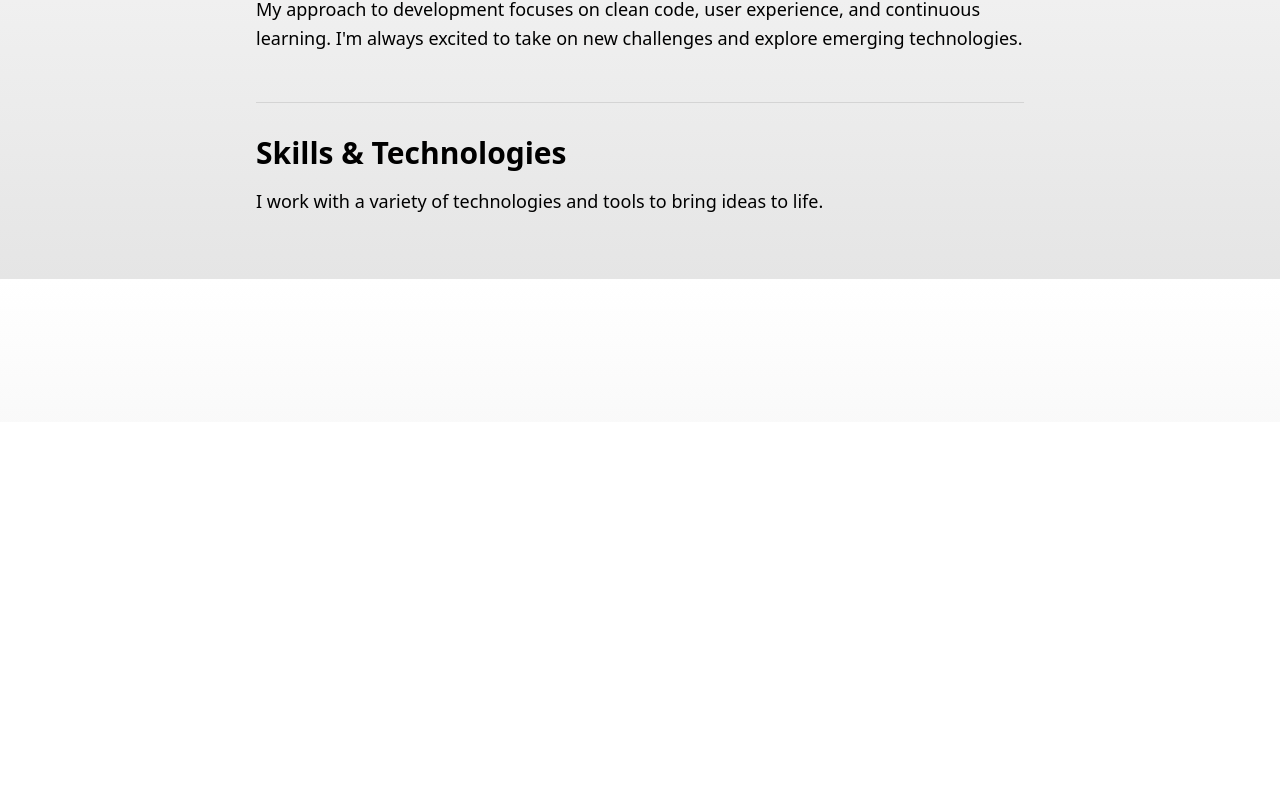
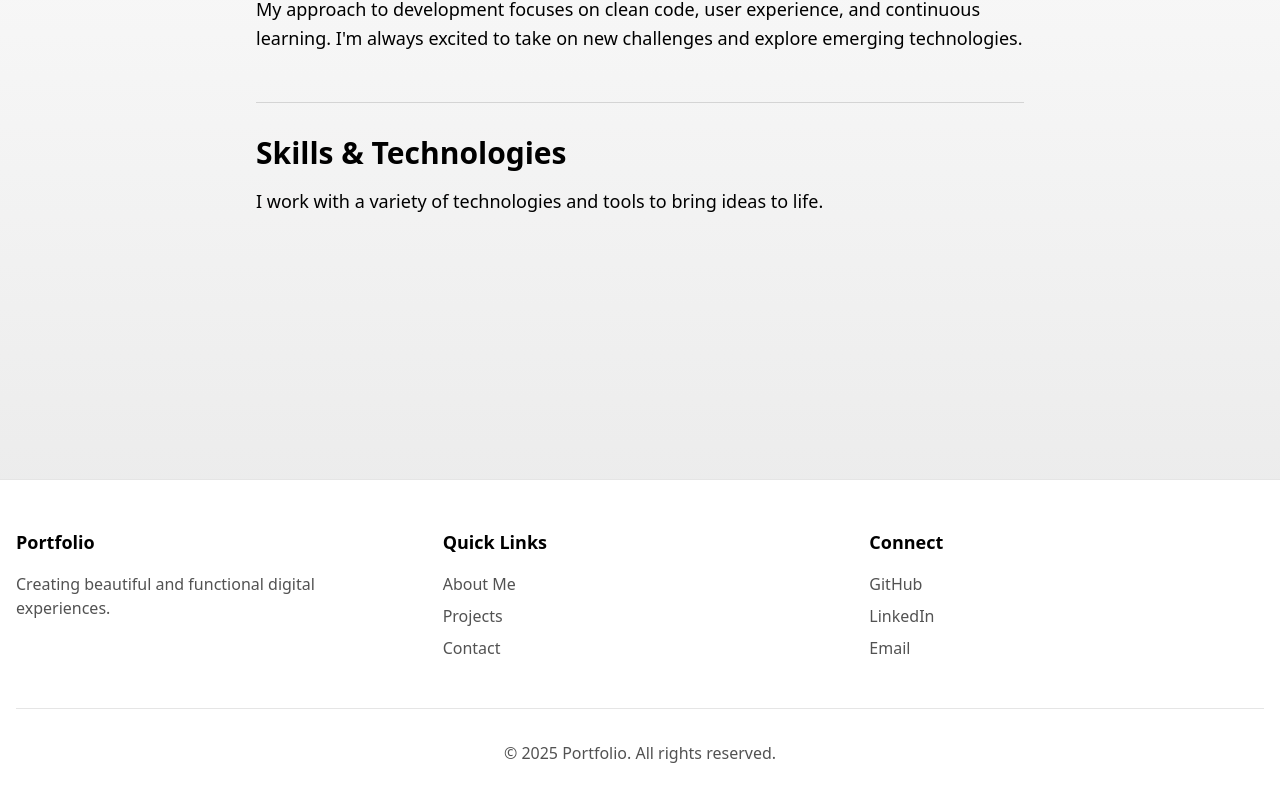
Before and after one commit to karpetoryba/my-portfolio-nextjs, a Next.js app: page /about in a window 1280 px wide. Shown: the part 378-1180 px from the top of the page. Before the commit the page ends 800 px from the top, so only its background shows below. Built offline with nearby package versions, Linux system fonts and the light colour scheme.

Commit message:
✨ Added Footer component to About, Contact, and Projects pages for consistent site structure and improved user experience.

```diff
--- a/src/app/about/page.tsx
+++ b/src/app/about/page.tsx
@@ -1,5 +1,8 @@
+import Footer from "@/components/Footer";
+
 export default function AboutPage() {
   return (
+    <>
       <main className="container mx-auto px-4 py-16">
         <div className="max-w-3xl mx-auto">
           <h1 className="text-5xl font-bold mb-8">About Me</h1>
@@ -30,5 +33,7 @@
           </div>
         </div>
       </main>
+      <Footer />
+    </>
   );
 }
--- a/src/app/contact/page.tsx
+++ b/src/app/contact/page.tsx
@@ -1,5 +1,8 @@
+import Footer from "@/components/Footer";
+
 export default function ContactPage() {
   return (
+    <>
       <main className="container mx-auto px-4 py-16">
         <div className="max-w-3xl mx-auto">
           <h1 className="text-5xl font-bold mb-8">Contact</h1>
@@ -40,5 +43,7 @@
           </div>
         </div>
       </main>
+      <Footer />
+    </>
   );
 }
--- a/src/app/projects/page.tsx
+++ b/src/app/projects/page.tsx
@@ -10,6 +10,7 @@
   CardFooter,
 } from "@/components/ui/card";
 import { Button } from "@/components/ui/button";
+import Footer from "@/components/Footer";
 
 export default function ProjectsPage() {
   const projects = [
@@ -43,6 +44,7 @@
   ];
 
   return (
+    <>
       <main className="container mx-auto px-4 py-16">
         <div className="max-w-6xl mx-auto">
           <h1 className="text-5xl font-bold mb-4">Projects</h1>
@@ -96,5 +98,7 @@
           </div>
         </div>
       </main>
+      <Footer />
+    </>
   );
 }
--- /dev/null
+++ b/src/components/Footer.tsx
@@ -0,0 +1,67 @@
+import Link from "next/link";
+
+export default function Footer() {
+  return (
+    <footer className="border-t border-neutral-200 bg-white mt-50">
+      <div className="container mx-auto px-4 py-12">
+        <div className="grid grid-cols-1 md:grid-cols-3 gap-8">
+          {/* About Section */}
+          <div>
+            <h3 className="text-lg font-semibold mb-4">Portfolio</h3>
+            <p className="text-neutral-600">
+              Creating beautiful and functional digital experiences.
+            </p>
+          </div>
+
+          {/* Quick Links */}
+          <div>
+            <h3 className="text-lg font-semibold mb-4">Quick Links</h3>
+            <ul className="space-y-2">
+              <li>
+                <Link href="/about" className="text-neutral-600 hover:text-black transition-colors">
+                  About Me
+                </Link>
+              </li>
+              <li>
+                <Link href="/projects" className="text-neutral-600 hover:text-black transition-colors">
+                  Projects
+                </Link>
+              </li>
+              <li>
+                <Link href="/contact" className="text-neutral-600 hover:text-black transition-colors">
+                  Contact
+                </Link>
+              </li>
+            </ul>
+          </div>
+
+          {/* Social Links */}
+          <div>
+            <h3 className="text-lg font-semibold mb-4">Connect</h3>
+            <ul className="space-y-2">
+              <li>
+                <a href="#" className="text-neutral-600 hover:text-black transition-colors">
+                  GitHub
+                </a>
+              </li>
+              <li>
+                <a href="#" className="text-neutral-600 hover:text-black transition-colors">
+                  LinkedIn
+                </a>
+              </li>
+              <li>
+                <a href="#" className="text-neutral-600 hover:text-black transition-colors">
+                  Email
+                </a>
+              </li>
+            </ul>
+          </div>
+        </div>
+
+        <div className="border-t border-neutral-200 mt-12 pt-8 text-center text-neutral-600">
+          <p>&copy; {new Date().getFullYear()} Portfolio. All rights reserved.</p>
+        </div>
+      </div>
+    </footer>
+  );
+}
```
Lines whose indentation alone changed are shown as unchanged.
